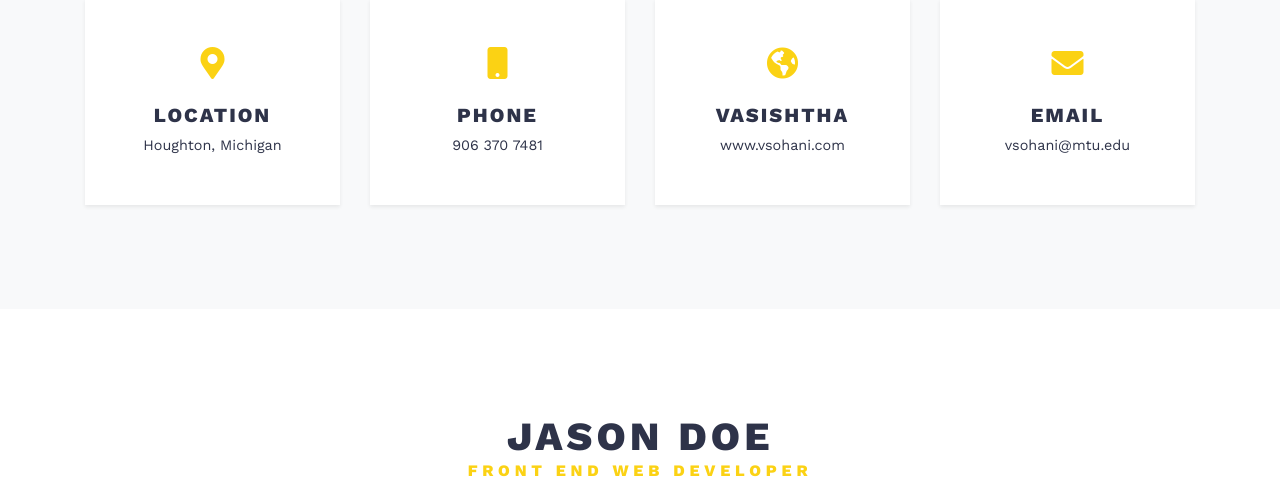
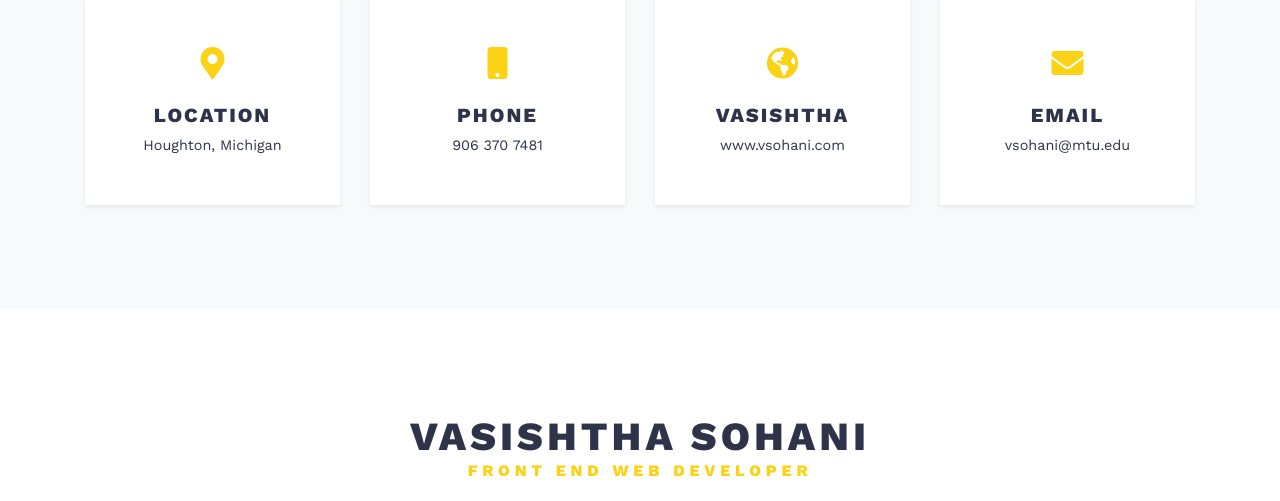
Before and after one commit to vsohani/vsohani.github.io, a plain HTML site: page index.html in a window 1280 px wide. Shown: the part 4065-4566 px from the top of the page. Drawn offline with nearby package versions, Linux system fonts and the light colour scheme.

Commit message:
Update index.html

```diff
--- a/index.html
+++ b/index.html
@@ -235,7 +235,7 @@
       <div class="container text-center section-padding-y">
         <div class="row px-4">
           <div class="col-lg-7 mx-auto">
-            <h2 class="text-uppercase mb-0">Jason Doe </h2>
+            <h2 class="text-uppercase mb-0">Vasishtha Sohani</h2>
             <h6 class="text-primary text-uppercase mb-0 letter-spacing-3">Front End Web Developer</h6>
             <p class="text-muted my-4">Lorem ipsum dolor sit amet, consetetur sadipscing elitr, sed diam nonumy eirmod tempor invidunt ut labore et dolore.</p>
             <ul class="list-inline mb-0">
```
